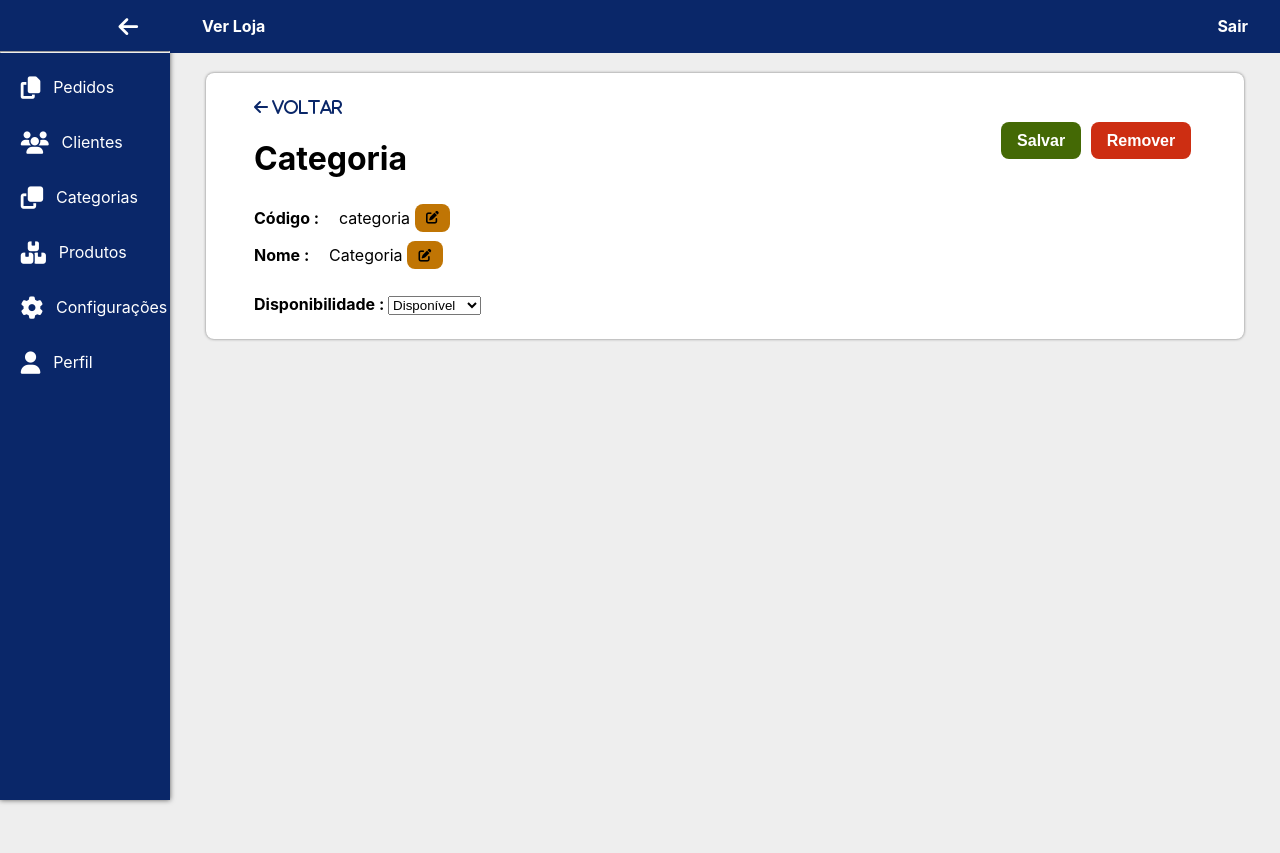
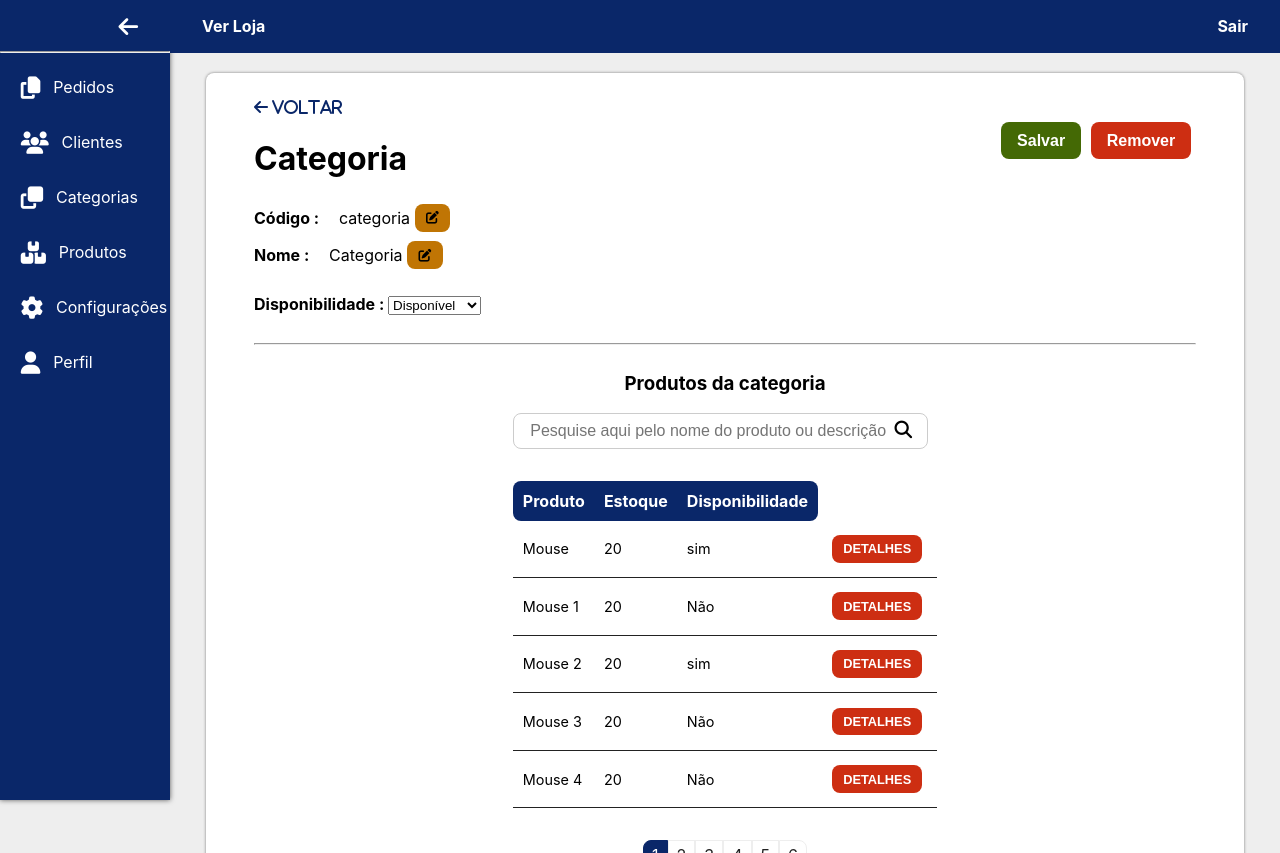
Before and after one commit to vhfuly/ecommerce-dashboard, a React (Create React App) app: page /#/category/1 in a window 1280 px wide. Built offline with nearby package versions, Linux system fonts and the light colour scheme.

Commit message:
feat: create ProductList

```diff
--- a/src/components/Text/Title.tsx
+++ b/src/components/Text/Title.tsx
@@ -11,6 +11,8 @@ function Title(props: typesProps) {
       return (<h1 className='title'>{props.title}</h1>);
     case 'h2':
       return (<h2 className='secondary-title'>{props.title}</h2>);
+    case 'h3':
+        return (<h3 className='secondary-title'>{props.title}</h3>);
     case 'h4':
       return (<h4 className='subtitle'>{props.title}</h4>);
     default:
--- a/src/containers/Category/ProductList.tsx
+++ b/src/containers/Category/ProductList.tsx
@@ -1,10 +1,77 @@
-import React from 'react';
+import React, { useState } from 'react';
+import Search from '../../components/Inputs/Search';
+import PaginationSimple from '../../components/Pagination/Simple';
+import SimpleTable from '../../components/Tables/Simple';
+import Title from '../../components/Text/Title';
 
 
 const ProductList: React.FC = () => {
+  const [search, setSearch] = useState('');
+  const [current, setCurrent] = useState(0);
+  const onChangeSearch = (event: React.ChangeEvent<HTMLInputElement>) => setSearch(event.target.value);
+  const changeCurrentNumber = (current: number )=> setCurrent(current);
+  const data: Data[] = [
+    {
+      'Produto': 'Mouse',
+      'Estoque': 20,
+      'Disponibilidade': 'sim',
+      'botãoDetalhes': '/category/AIDGDWIQWLDGW'
+    },
+    {
+      'Produto': 'Mouse 1',
+      'Estoque': 20,
+      'Disponibilidade': 'Não',
+      'botãoDetalhes': '/category/grrgbregerv'
+    },
+    {
+      'Produto': 'Mouse 2',
+      'Estoque': 20,
+      'Disponibilidade': 'sim',
+      'botãoDetalhes': '/category/verveswrverw4'
+    },
+    {
+      'Produto': 'Mouse 3',
+      'Estoque': 20,
+      'Disponibilidade': 'Não',
+      'botãoDetalhes': '/category/vewvwer'
+    },
+    {
+      'Produto': 'Mouse 4',
+      'Estoque': 20,
+      'Disponibilidade': 'Não',
+      'botãoDetalhes': '/category/vewwvewr'
+    },
 
+  ]
+  type Data = {
+    'Produto': string;
+    'Estoque': number;
+    'Disponibilidade': string;
+    'botãoDetalhes': string;
+  }
   return(
-    <div className='Category flex flexColumn '>
+    <div className='ProductList center flex'>
+      <div>
+        <Title type ='h3' title='Produtos da categoria' />
+        <Search
+          value ={search}
+          placeholder={'Pesquise aqui pelo nome do produto ou descrição'}
+          onChange={(event: React.ChangeEvent<HTMLInputElement>) => onChangeSearch(event) }
+          onClick={ () => alert('Pesquisando...!')}
+        />
+        <div className='flex center' >
+          <SimpleTable
+            header = { ['Produto', 'Estoque', 'Disponibilidade']}
+            data = {data}
+          />
+        </div>
+        <PaginationSimple
+          offset = {current}
+          total = {120}
+          limit = {20}
+          onClick ={ (currentNumber: number) => changeCurrentNumber(currentNumber)}
+        />
+      </div>
     </div>
   );
 }
--- a/src/containers/Category/index.tsx
+++ b/src/containers/Category/index.tsx
@@ -13,6 +13,8 @@ const Category: React.FC = () => {
         <div >
           <CategoryDetails />
         </div>
+        <br/>
+        <hr/>
         <div>
           <ProductList/>
         </div>
```
